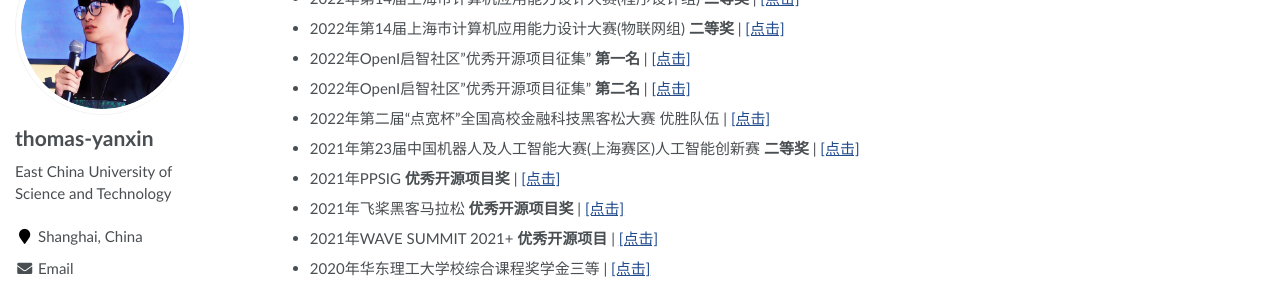
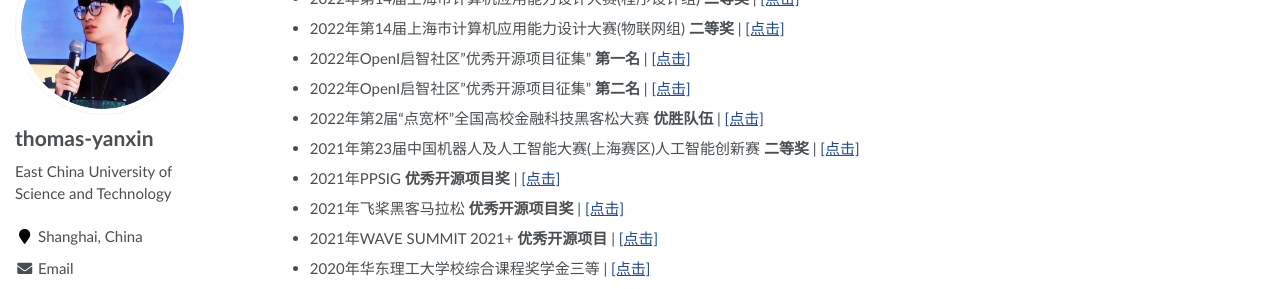
Before and after one commit to thomas-yanxin/thomas-yanxin.github.io, a Jekyll site: the page built from _pages/about.md, in a window 1280 px wide and 900 px high, scrolled down 1141 px. Shown: the part 151-440 px from the top of the window. Built offline with Jekyll 4.4.1, drawn with Linux system fonts in a browser that asks for light colours; some web fonts are replaced.

Commit message:
Update about.md

```diff
--- a/_pages/about.md
+++ b/_pages/about.md
@@ -75,7 +75,7 @@ redirect_from:
 
 * 2022年OpenI启智社区"优秀开源项目征集" **第二名** \| [\[点击\]](/proof/%E6%AC%A7%E5%B0%8F%E9%B9%8F.png)
 
-* 2022年第二届“点宽杯”全国高校金融科技黑客松大赛 优胜队伍 \| [\[点击\]](https://mp.weixin.qq.com/s/0nwc8CRLXZZaJnAg6JJjVA)
+* 2022年第2届“点宽杯”全国高校金融科技黑客松大赛 **优胜队伍** \| [\[点击\]](https://mp.weixin.qq.com/s/0nwc8CRLXZZaJnAg6JJjVA)
 
 * 2021年第23届中国机器人及人工智能大赛(上海赛区)人工智能创新赛 <strong>二等奖</strong> \| [\[点击\]]()
 
```
